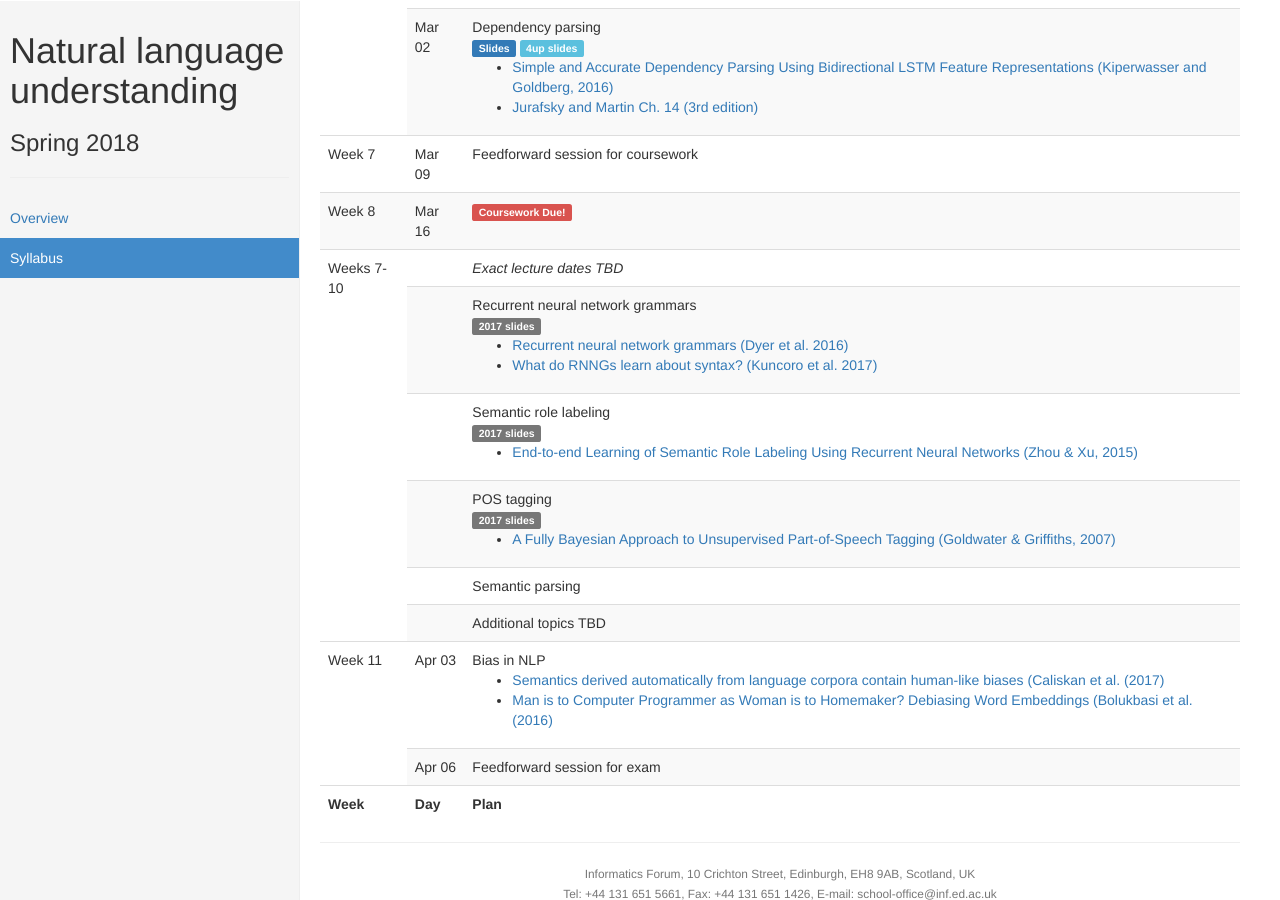
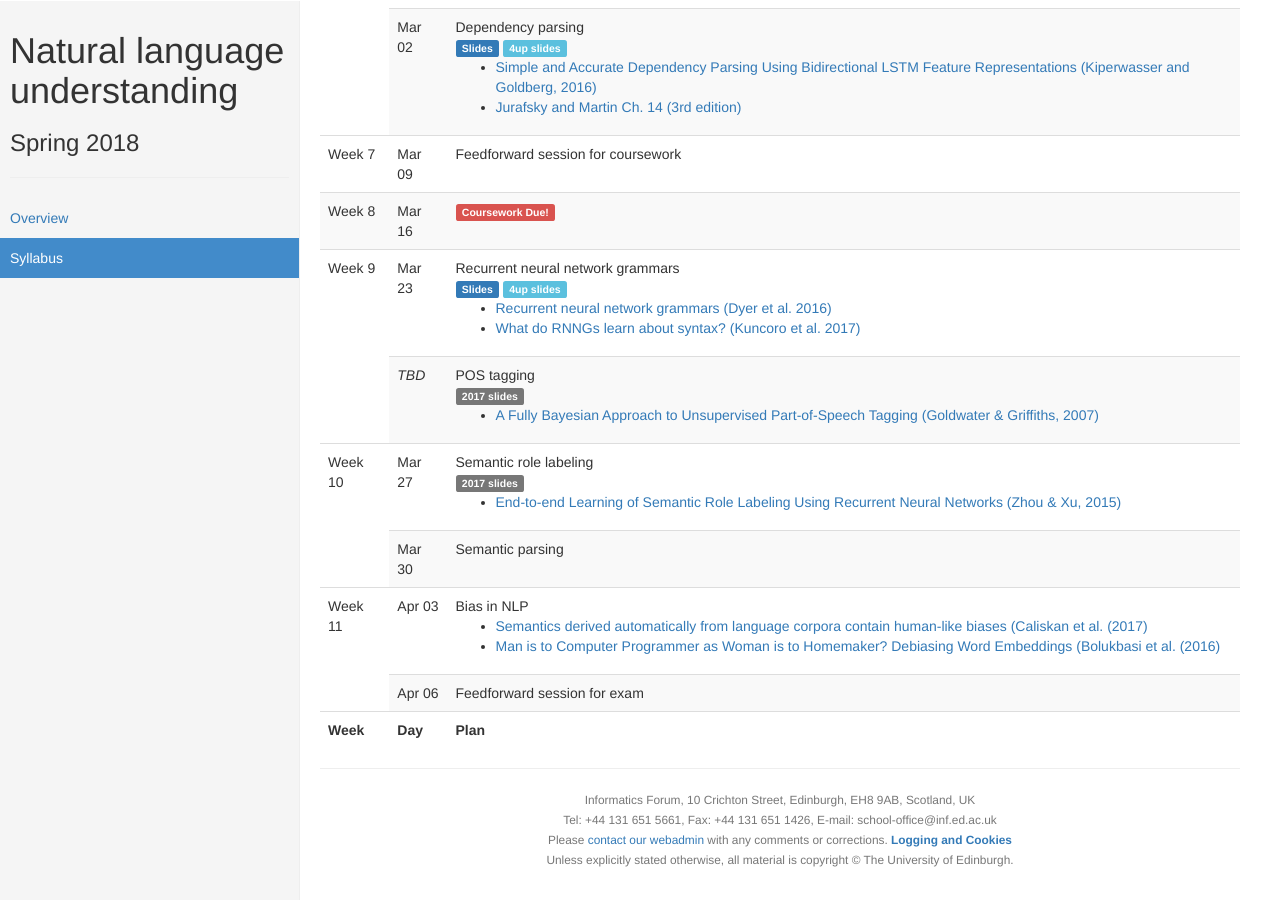
Before and after one commit to alopez/nlu-class, a Jekyll site: the page built from syllabus.md, in a window 1280 px wide and 900 px high, scrolled down 1085 px. Built offline with Jekyll 4.4.1, drawn with Linux system fonts in a browser that asks for light colours.

Commit message:
Add RNNG lecture

```diff
--- a/_data/syllabus.yaml
+++ b/_data/syllabus.yaml
@@ -113,34 +113,37 @@
   - date: 2018-03-16
     header:
     - type: coursework
-- name: Weeks 7-10
+- name: Week 9
   plan:
-  - header:
-    - title: "<i>Exact lecture dates TBD</i>"
-  - header:
+  - date: 2018-03-23
+    header:
     - title: "Recurrent neural network grammars"
-      oldslides: https://alopez.github.io/mt-class/assets/slides/17.pdf
+      slides: assets/slides/2018/l08.pdf
+      notes: assets/handouts/l08-handout.pdf
     items:
     - description: "Recurrent neural network grammars (Dyer et al. 2016)"
       url: https://arxiv.org/pdf/1602.07776.pdf
     - description: "What do RNNGs learn about syntax? (Kuncoro et al. 2017)"
       url: http://www.aclweb.org/anthology/E17-1117
-  - header:
+  - date: "<i>TBD</i>"
+    header:
+    - title: "POS tagging"
+      oldslides: assets/slides/2017/nlu_l10_unsuptag1.pdf
+    items:
+    - description: "A Fully Bayesian Approach to Unsupervised Part-of-Speech Tagging (Goldwater & Griffiths, 2007)"
+      url: http://www.aclweb.org/anthology/P/P07/P07-1094.pdf
+- name: Week 10
+  plan:
+  - date: 2018-03-27
+    header:
     - title: "Semantic role labeling"
       oldslides: assets/slides/2017/nlu_l14_srl.pdf
     items:
     - description: "End-to-end Learning of Semantic Role Labeling Using Recurrent Neural Networks (Zhou & Xu, 2015)"
       url: http://www.aclweb.org/anthology/P15-1109
-  - header:
-    - title: "POS tagging"
-      oldslides: assets/slides/2017/nlu_l10_unsuptag1.pdf
-    items:
-    - description: "A Fully Bayesian Approach to Unsupervised Part-of-Speech Tagging (Goldwater & Griffiths, 2007)"
-      url: http://www.aclweb.org/anthology/P/P07/P07-1094.pdf
-  - header:
+  - date: 2018-03-30
+    header:
     - title: "Semantic parsing"
-  - header:
-    - title: "Additional topics TBD"
 - name: Week 11
   plan:
   - date: 2018-04-03
```
Also changed, not shown: 2 other files.
